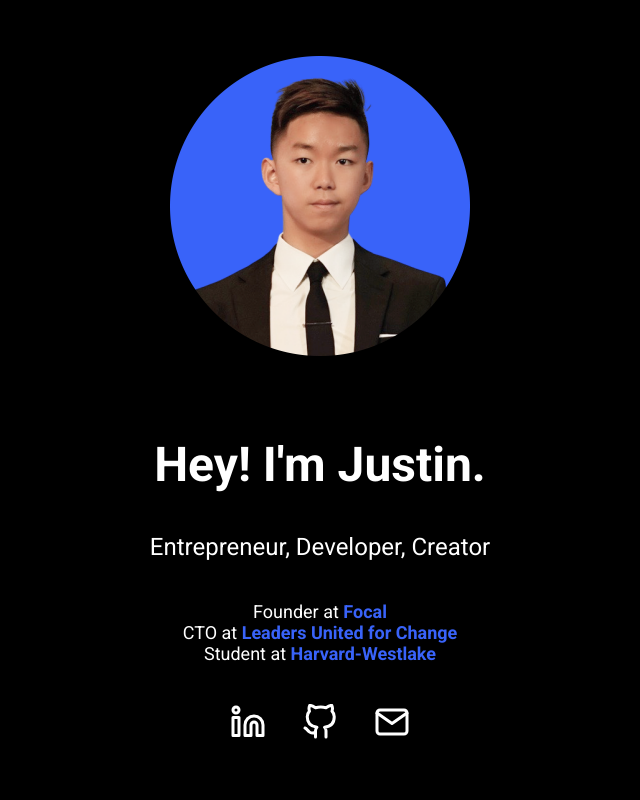
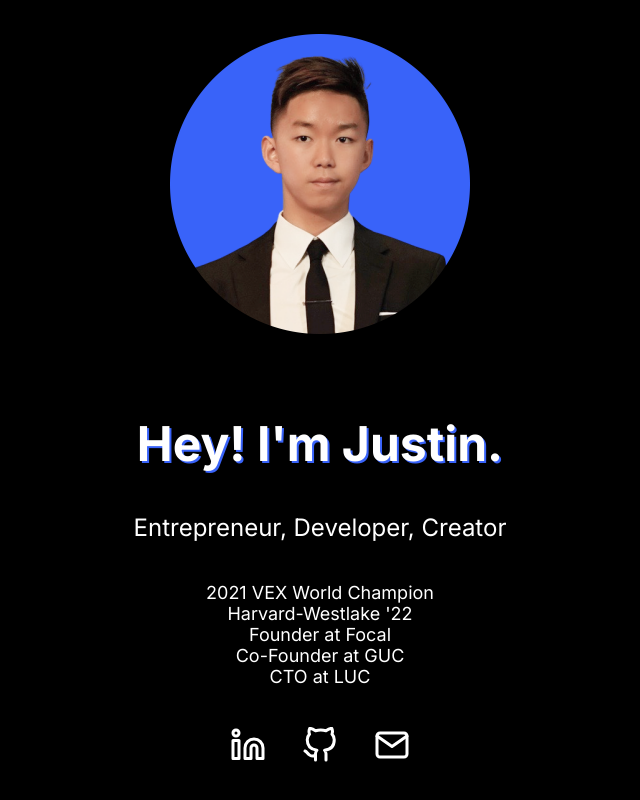
Before and after one commit to justinsunyt/Website, a Gatsby site: page / in a window 1280 px wide. Shown: the whole page, without its empty margins (320-960 px from the left). Built offline with nearby package versions, Linux system fonts and the light colour scheme; Gatsby itself is replaced by a stand-in of ours.

Commit message:
2021 LFG

```diff
--- a/gatsby-config.js
+++ b/gatsby-config.js
@@ -32,7 +32,7 @@ module.exports = {
       resolve: `gatsby-plugin-google-fonts`,
       options: {
         fonts: [
-          `roboto\:400,700`,
+          `inter\:400,700`,
         ],
         display: 'swap'
       }
--- a/src/components/footer.js
+++ b/src/components/footer.js
@@ -3,7 +3,7 @@ import React from "react"
 const Footer = () => {
   return (
     <footer>
-      <div>© 2020 Justin Sun</div>
+      <div>© 2021 Justin Sun</div>
     </footer>
   )
 }
--- a/src/pages/index.js
+++ b/src/pages/index.js
@@ -41,9 +41,11 @@ const IndexPage = () => {
             Entrepreneur, Developer, Creator
           </div>
           <div className="description">
-            <span>Founder at <a href="https://getfocal.app">Focal</a></span>
-            <span>CTO at <a href="https://leadersunitedforchange.org">Leaders United for Change</a></span>
-            <span>Student at <a href="https://hw.com">Harvard-Westlake</a></span>
+            <span><a href="https://hwchronicle.com/101847/news/robotics-team-62b-wins-vex-robotics-world-championship/">2021 VEX World Champion</a></span>
+            <span><a href="https://www.hw.com">Harvard-Westlake '22</a></span>
+            <span><a href="https://getfocal.app">Founder at Focal</a></span>
+            <span><a href="https://twitch.tv/gamersunitedforchange">Co-Founder at GUC</a></span>
+            <span><a href="https://leadersunitedforchange.org">CTO at LUC</a></span>
           </div>
           <div className="icons">
             <a href="https://www.linkedin.com/in/justinsunyt/" aria-label="Linkedin"><Linkedin className="icon"/></a>
--- a/src/styles/styles.scss
+++ b/src/styles/styles.scss
@@ -1,4 +1,4 @@
-$font: "Roboto", -apple-system, BlinkMacSystemFont, "Segoe UI", Roboto, Oxygen,
+$font: "Inter", -apple-system, BlinkMacSystemFont, "Segoe UI", Roboto, Oxygen,
   Ubuntu, Cantarell, "Open Sans", "Helvetica Neue", sans-serif;
 
 //Colors
@@ -30,8 +30,8 @@ a,
 a:visited,
 a:hover,
 a:active {
-  color: $blue;
-  font-weight: 700;
+  color: $white;
+  transition: all 0.1s;
 }
 
 a,
@@ -41,8 +41,8 @@ a:active {
 }
 
 a:hover {
-  text-decoration: underline;
   cursor: pointer;
+  text-shadow: 2px 2px $blue;
 }
 
 main {
@@ -102,6 +102,7 @@ footer {
     }
     .title {
       font-weight: 700;
+      text-shadow: 2px 2px $blue;
       @media (max-width: 600px) {
         font-size: 32px;
         margin-bottom: 30px;
@@ -112,6 +113,7 @@ footer {
       }
     }
     .subtitle {
+      font-weight: 400;
       @media (max-width: 600px) {
         font-size: 16px;
         margin-bottom: 30px;
```
